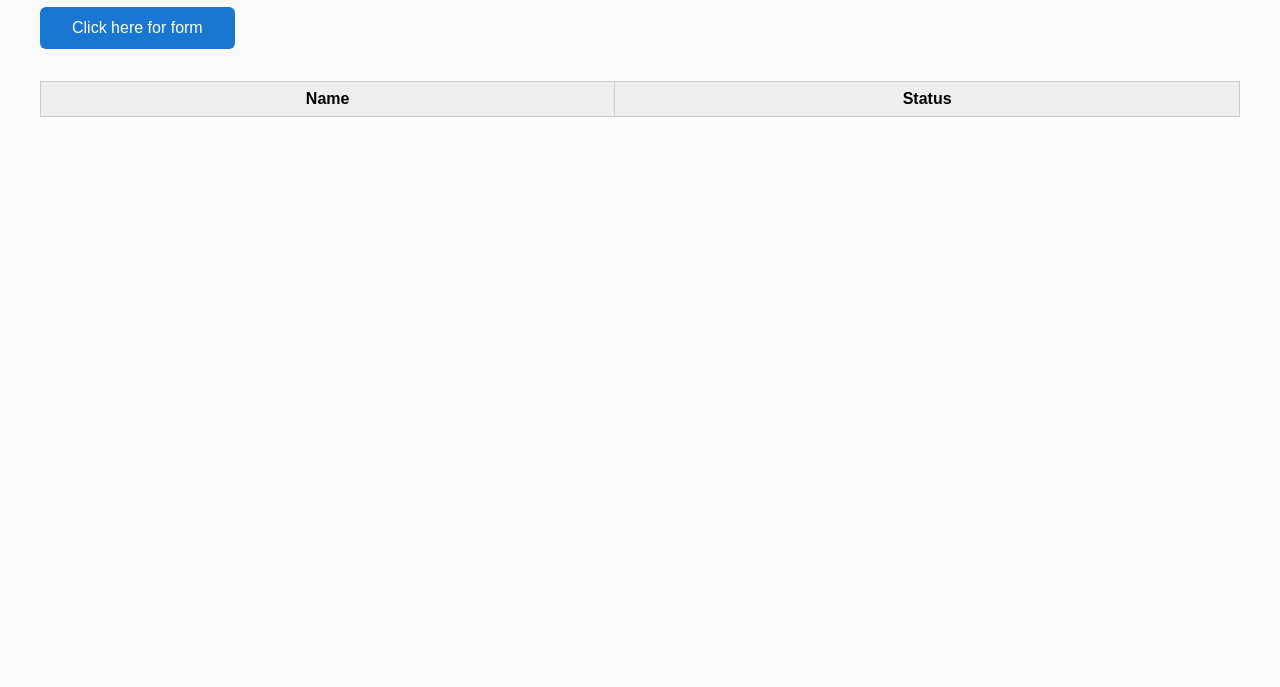
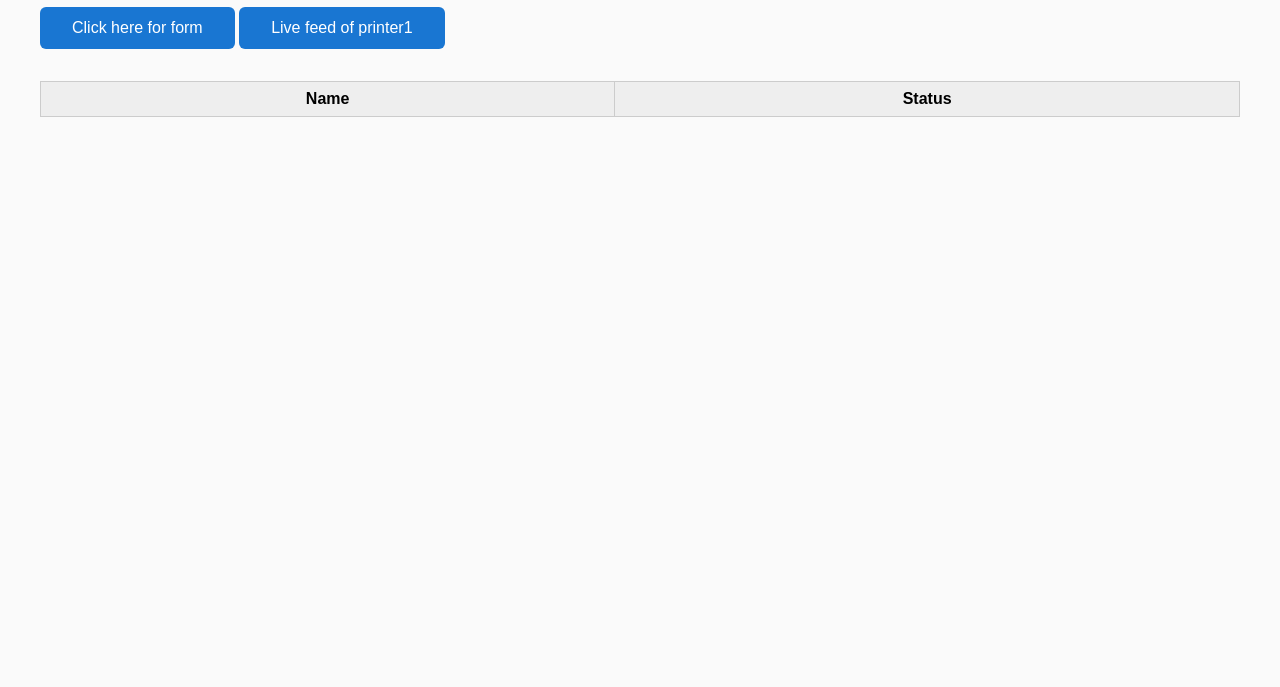
Before and after one commit to TaylorSquirrel/ponsonbyprints.github.io, a plain HTML site: page index.html in a window 1280 px wide. Shown: the part 113-800 px from the top of the page. Drawn offline with Linux system fonts and the light colour scheme; no server answers.

Commit message:
Update index.html
cam update to youtube

```diff
--- a/index.html
+++ b/index.html
@@ -30,7 +30,10 @@
 <body>
     <h1>Ponsonby Prints by Taylor and George</h1>
     <a class="redirect-btn" href="https://docs.google.com/forms/d/e/1FAIpQLSdoHfj0QRgsfI7EtPWoPc7K-YchPoPFjZar53TnVv0M6hGykg/viewform?usp=header" target="_blank" rel="noopener">
-        Click here for form
+    Click here for form
+    </a>
+    <a class="redirect-btn" href="https://www.youtube.com/channel/UCTj4-8HDqVT2lejp7t20Zrg" target="_blank" rel="noopener">
+    Live feed of printer1
     </a>
     <table id="status-table">
         <thead>
```
